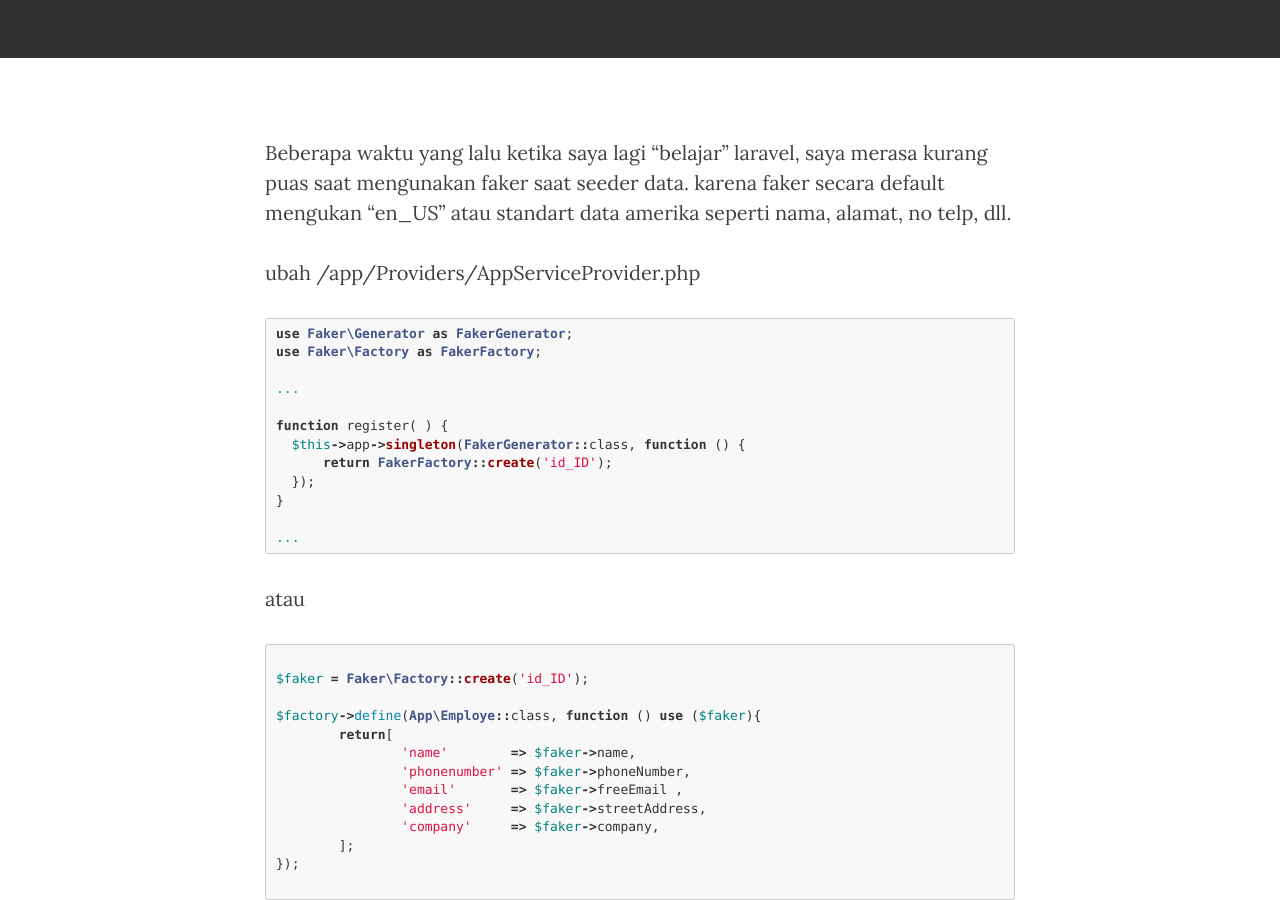
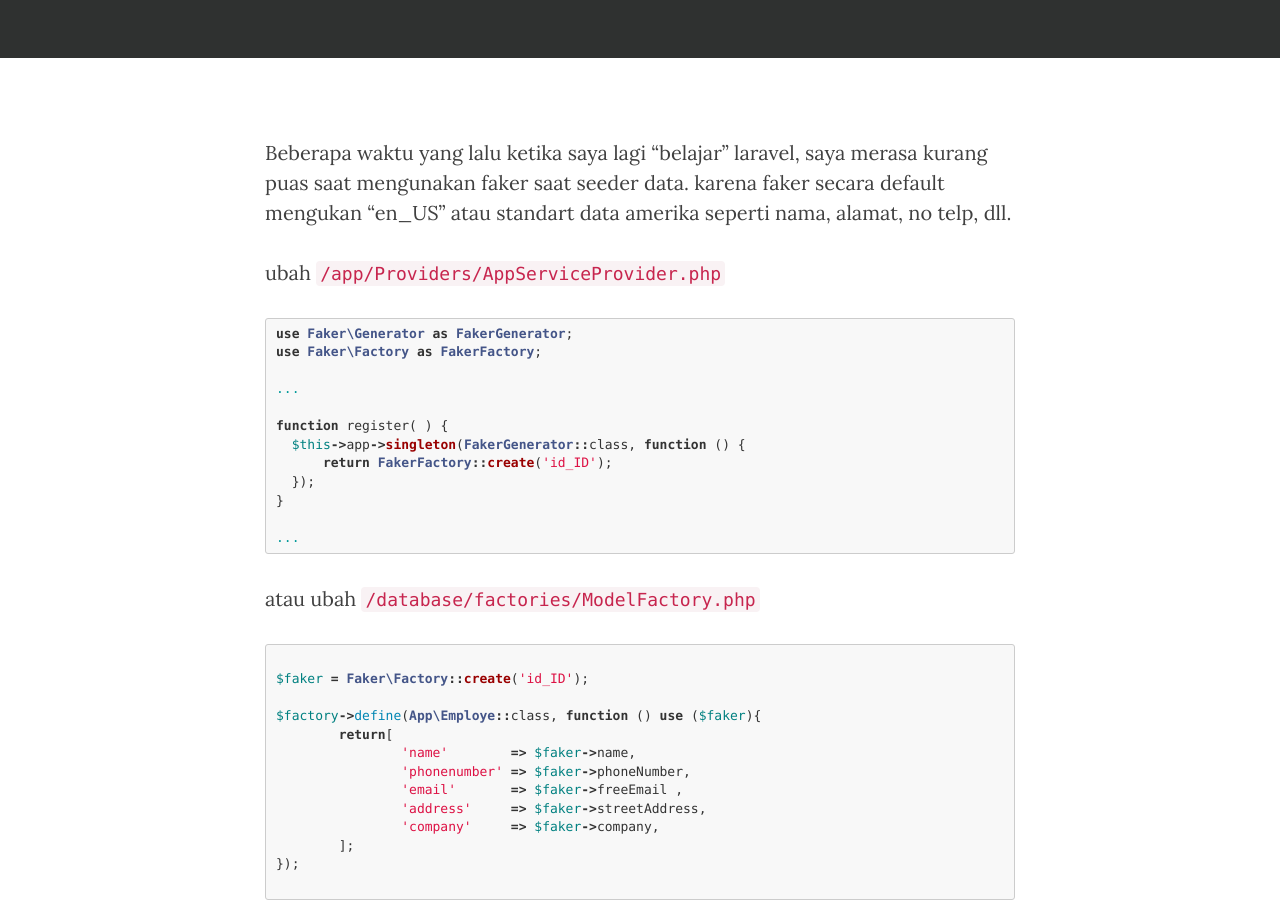
Before and after one commit to andymarthin/andymarthin.github-io, a Jekyll site: the page built from _posts/2016-05-11-localize-laravel-5-2-modalfactory-faker-seeder.md, in a window 1280 px wide and 900 px high, scrolled down 476 px. Built offline with Jekyll 4.4.1, drawn with Linux system fonts in a browser that asks for light colours; nearby versions of some CDN libraries; comment, search, counter and statistics services are not loaded.

Commit message:
edit post laravel

````diff
--- a/_posts/2016-05-11-localize-laravel-5-2-modalfactory-faker-seeder.md
+++ b/_posts/2016-05-11-localize-laravel-5-2-modalfactory-faker-seeder.md
@@ -7,7 +7,7 @@ header-img: "img/laravel.jpg"
 ---
 Beberapa waktu yang lalu ketika saya lagi "belajar" laravel, saya merasa kurang puas saat mengunakan faker saat seeder data. karena faker secara default mengukan "en_US" atau standart data amerika seperti nama, alamat, no telp, dll.
 
-ubah /app/Providers/AppServiceProvider.php
+ubah `/app/Providers/AppServiceProvider.php`
 
 ```php
 use Faker\Generator as FakerGenerator;
@@ -24,7 +24,7 @@ function register( ) {
 ...
 ```
 
-atau
+atau ubah `/database/factories/ModelFactory.php`
 
 ```php
 
````
